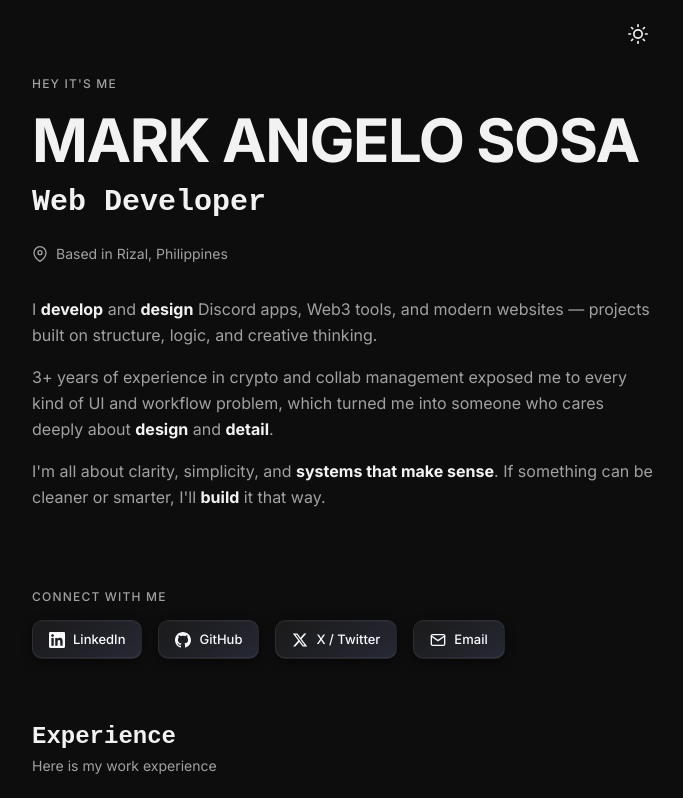
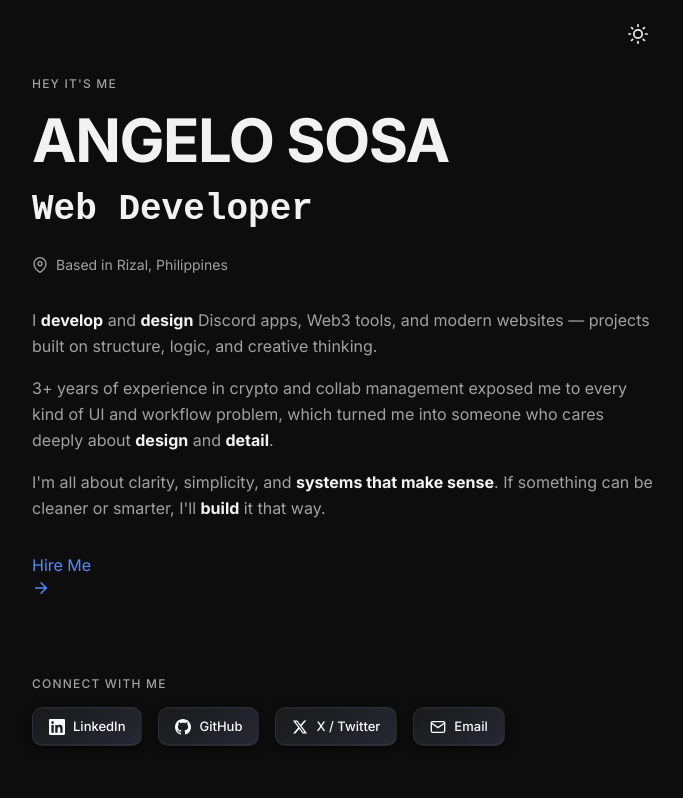
Before and after one commit to Skyyyisthelimitt/Portfolio, a Next.js app: page / in a window 1280 px wide. Shown: the top 798 px of the page, without its empty margins (296-979 px from the left). Built offline with nearby package versions, Linux system fonts and the light colour scheme.

Commit message:
feat(hero): Add Hire Me button with scroll to connect
- Added Hire Me CTA button linking to footer
- Increased Web Developer text size
- Updated name to ANGELO SOSA

```diff
--- a/src/components/HeroSection.tsx
+++ b/src/components/HeroSection.tsx
@@ -5,11 +5,11 @@ export default function HeroSection() {
         Hey It&apos;s me
       </p>
 
-      <h1 className="text-4xl md:text-5xl lg:text-6xl font-bold tracking-tight mb-2">
-        MARK ANGELO SOSA
+      <h1 className="text-4xl md:text-5xl lg:text-6xl font-bold tracking-tight mb-3">
+        ANGELO SOSA
       </h1>
 
-      <h2 className="text-2xl md:text-3xl font-light text-[var(--text-secondary)] mb-6" style={{ fontFamily: 'monospace' }}>
+      <h2 className="text-3xl md:text-4xl font-light text-[var(--text-secondary)] mb-6" style={{ fontFamily: 'monospace' }}>
         Web Developer
       </h2>
 
@@ -31,7 +31,7 @@ export default function HeroSection() {
         Based in Rizal, Philippines
       </p>
 
-      <div className="space-y-4 max-w-2xl">
+      <div className="space-y-4 max-w-2xl mb-8">
         <p className="text-base leading-relaxed text-[var(--text-secondary)]">
           I <span className="highlight">develop</span> and <span className="highlight">design</span> Discord apps, Web3 tools, and modern websites — projects built on structure, logic, and creative thinking.
         </p>
@@ -44,6 +44,27 @@ export default function HeroSection() {
           I&apos;m all about clarity, simplicity, and <span className="highlight">systems that make sense</span>. If something can be cleaner or smarter, I&apos;ll <span className="highlight">build</span> it that way.
         </p>
       </div>
+
+      <a
+        href="#connect"
+        className="hire-button"
+      >
+        <span>Hire Me</span>
+        <svg
+          xmlns="http://www.w3.org/2000/svg"
+          width="18"
+          height="18"
+          viewBox="0 0 24 24"
+          fill="none"
+          stroke="currentColor"
+          strokeWidth="2"
+          strokeLinecap="round"
+          strokeLinejoin="round"
+        >
+          <path d="M5 12h14" />
+          <path d="m12 5 7 7-7 7" />
+        </svg>
+      </a>
     </section>
   );
 }
```
